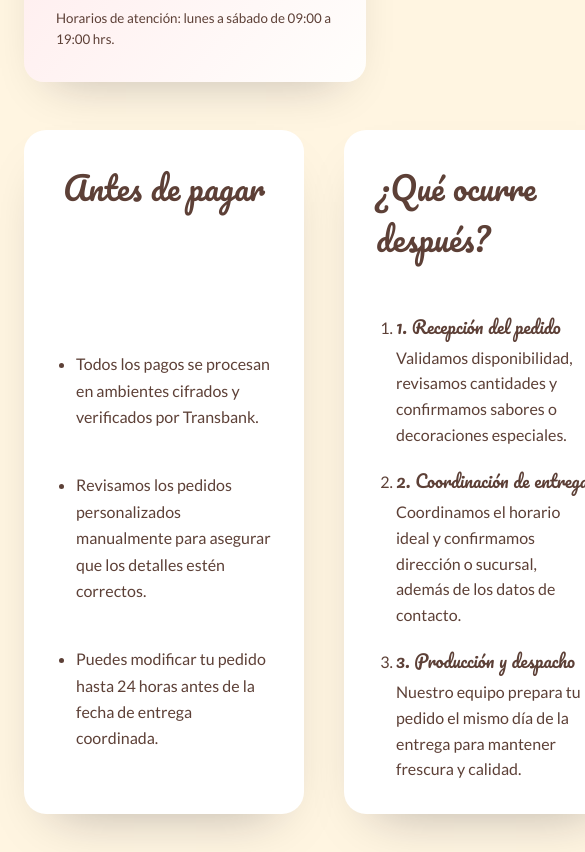
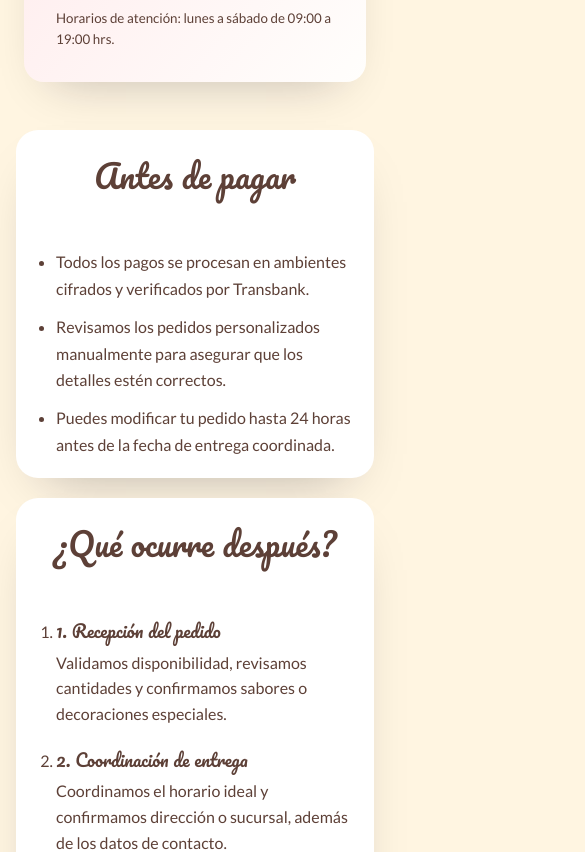
Before and after one commit to Benjarveja/pasteleriamilsabores-react, a React (Vite) app: page /pago in a window 390 px wide. Shown: the part 4400-5252 px from the top of the page, 585 px wide, since content can reach past the window. Built offline with nearby package versions, Linux system fonts and the light colour scheme.

Commit message:
Se corrige un error en el proceso de pago. En la version movil haabia cierto texto que superaba el ancho del celular. Segundo intento

```diff
--- a/src/components/pages/PagoPage.css
+++ b/src/components/pages/PagoPage.css
@@ -19,8 +19,12 @@
   margin: 0 auto;
   padding: 0 1.5rem;
   display: grid;
-  grid-template-columns: repeat(auto-fit, minmax(280px, 1fr));
+  /* Allow smaller columns on narrow devices to avoid horizontal overflow */
+  grid-template-columns: repeat(auto-fit, minmax(220px, 1fr));
   gap: 2.5rem;
+  box-sizing: border-box;
+  overflow-wrap: anywhere;
+  word-break: break-word;
 }
 
 .pago-page__column {
@@ -30,6 +34,7 @@
   box-shadow: 0 24px 52px -30px rgba(19, 17, 34, 0.35);
   display: grid;
   gap: 1.5rem;
+  min-width: 0; /* allow children to shrink and avoid overflow */
 }
 
 .pago-page__tips {
@@ -73,6 +78,20 @@
   }
 
   .pago-page__column {
-    padding: 2rem;
+    padding: 1.25rem;
+  }
+
+  .pago-page__info {
+    padding: 0 1rem;
+    grid-template-columns: 1fr; /* single column on small screens */
+    gap: 1.25rem;
+  }
+
+  .pago-page__tips,
+  .pago-page__timeline,
+  .pago-page__timeline p,
+  .pago-page__timeline h3 {
+    overflow-wrap: anywhere;
+    word-break: break-word;
   }
 }
```
